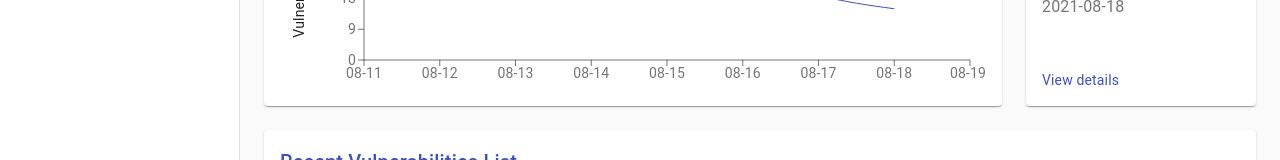
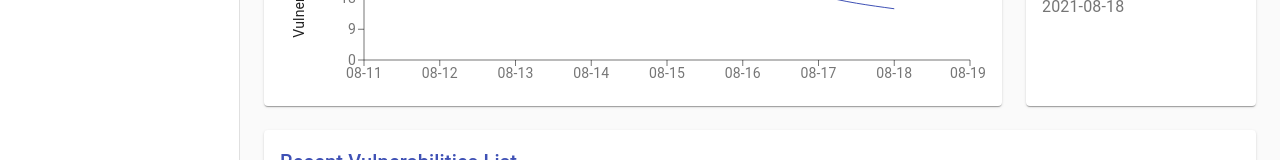
Before and after one commit to tophat-cloud/cumulus-front, a React (Create React App) app: page / in a window 1280 px wide. Shown: the part 230-390 px from the top of the page. Built offline with nearby package versions, Linux system fonts and the light colour scheme.

Commit message:
Add Feature: detail list link

```diff
--- a/src/dashboard/Overview/Statistics.js
+++ b/src/dashboard/Overview/Statistics.js
@@ -25,11 +25,10 @@
       <Typography color="textSecondary" className={classes.depositContext}>
         2021-08-18{" "}
       </Typography>
-      <div>
-        <Link color="primary" href="#" onClick={preventDefault}>
+      {/* <Link color="primary" href="/dashboard/detail" onClick={preventDefault}> */}
+      {/* <Link color="primary" href="/dashboard/detail">
           View details
-        </Link>
-      </div>
+        </Link> */}
     </React.Fragment>
   );
 }
--- a/src/dashboard/Overview/VulnerabilitiesList.js
+++ b/src/dashboard/Overview/VulnerabilitiesList.js
@@ -73,8 +73,9 @@
         </TableBody>
       </Table>
       <div className={classes.seeMore}>
-        <Link color="primary" href="#" onClick={preventDefault}>
-          View details{" "}
+        {/* <Link color="primary" href="/dashboard/detail" onClick={preventDefault}> */}
+        <Link color="primary" href="/dashboard/detail">
+          View details
         </Link>
       </div>
     </React.Fragment>
```
